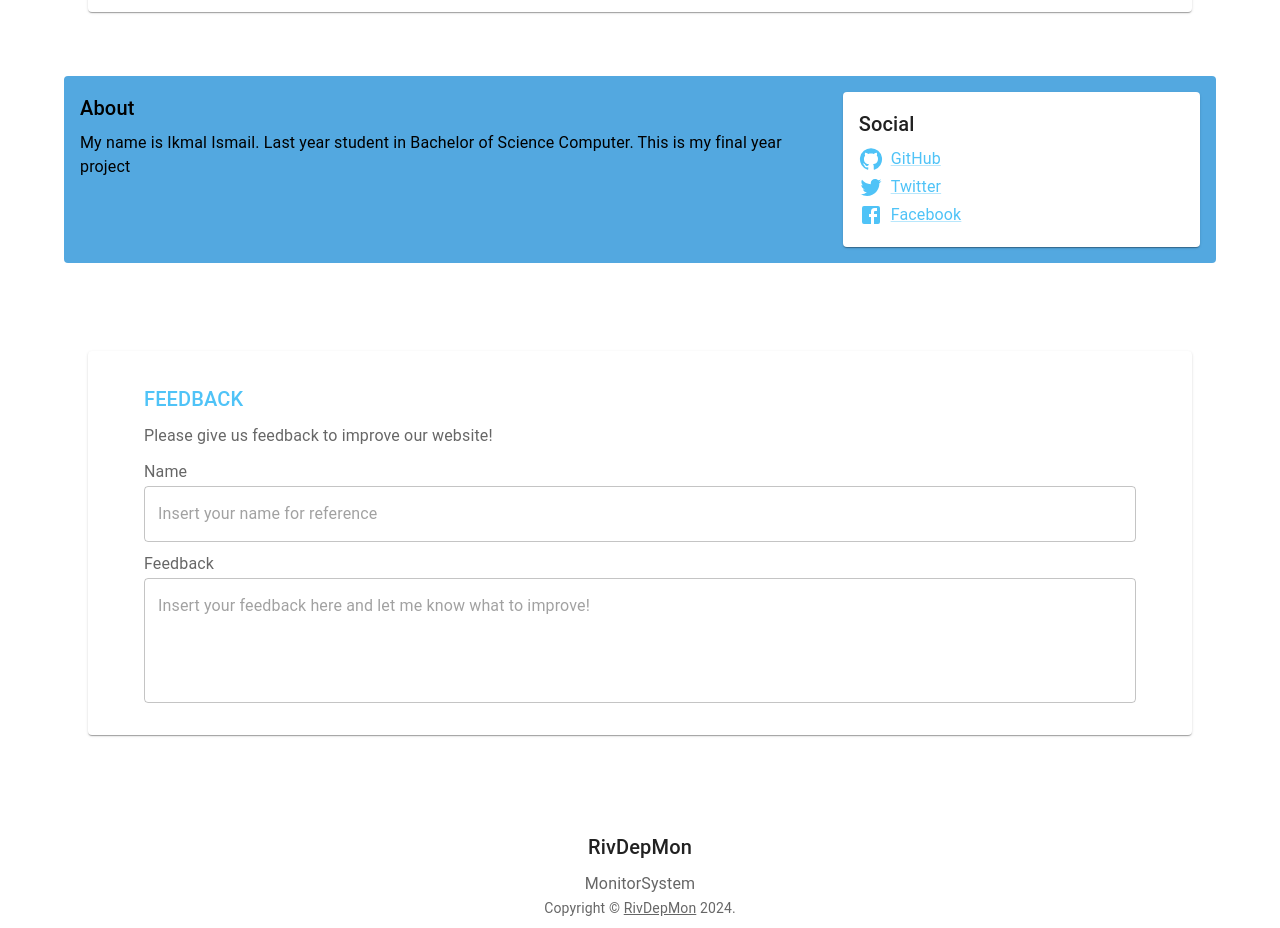
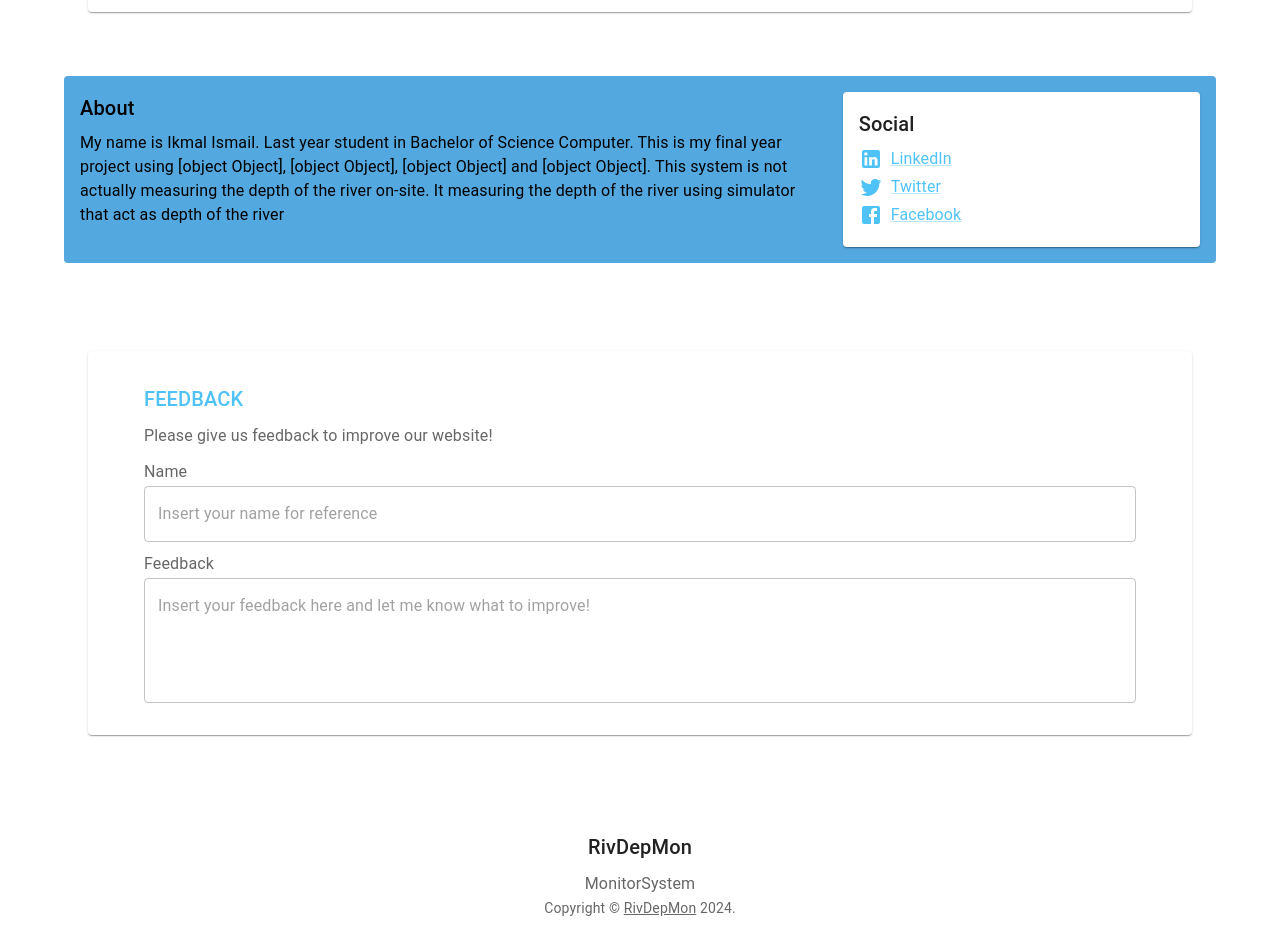
Before and after one commit to ikmalismail17/FrontendJS, a React (Vite) app: page / in a window 1280 px wide. Shown: the part 1700-2628 px from the top of the page. Built offline with nearby package versions, Linux system fonts and the light colour scheme; no server answers.

Commit message:
Update social link and about text

```diff
--- a/src/App.tsx
+++ b/src/App.tsx
@@ -4,7 +4,7 @@ import  MainSec  from "./components/MainSec";
 import CssBaseline from '@mui/material/CssBaseline';
 import Grid from '@mui/material/Grid';
 import Container from '@mui/material/Container';
-import GitHubIcon from '@mui/icons-material/GitHub';
+import LinkedInIcon from '@mui/icons-material/LinkedIn';
 import FacebookIcon from '@mui/icons-material/Facebook';
 import TwitterIcon from '@mui/icons-material/Twitter';
 import {ThemeProvider, useTheme } from '@mui/material/styles';
@@ -72,7 +72,8 @@ const featuredPosts = [
 const sidebar = {
   title: 'About',
   description:
-    'My name is Ikmal Ismail. Last year student in Bachelor of Science Computer. This is my final year project',
+    `My name is Ikmal Ismail. Last year student in Bachelor of Science Computer. This is my final year project using ${<strong>React JS</strong>}, ${<strong>Node JS</strong>}, ${<strong>Express JS</strong>} and ${<strong>MongoDB</strong>}.\n\n` +
+    `This system is not actually measuring the depth of the river on-site. It measuring the depth of the river using simulator that act as depth of the river`,
   archives: [
     { title: 'March 2020', url: '#' },
     { title: 'February 2020', url: '#' },
@@ -87,9 +88,9 @@ const sidebar = {
     { title: 'April 1999', url: '#' },
   ],
   social: [
-    { name: 'GitHub', icon: GitHubIcon },
-    { name: 'Twitter', icon: TwitterIcon },
-    { name: 'Facebook', icon: FacebookIcon },
+    { name: 'LinkedIn', icon: LinkedInIcon, link:'https://www.linkedin.com/in/muhammad-ikmal-ismail-243614155/' },
+    { name: 'Twitter', icon: TwitterIcon, link:'https://twitter.com/1686Ikmal' },
+    { name: 'Facebook', icon: FacebookIcon, link:'https://www.facebook.com/ikmalismail17'},
   ],
 };
 
--- a/src/components/SideBar.tsx
+++ b/src/components/SideBar.tsx
@@ -15,6 +15,7 @@ interface SidebarProps {
   social: ReadonlyArray<{
     icon: React.ElementType;
     name: string;
+    link: string;
   }>;
   title: string;
 }
@@ -47,7 +48,7 @@ export default function Sidebar(props: SidebarProps) {
               <Link
                 display="block"
                 variant="body1"
-                href="#"
+                href={network.link}
                 key={network.name}
                 sx={{ mb: 0.5 }}
               >
```
